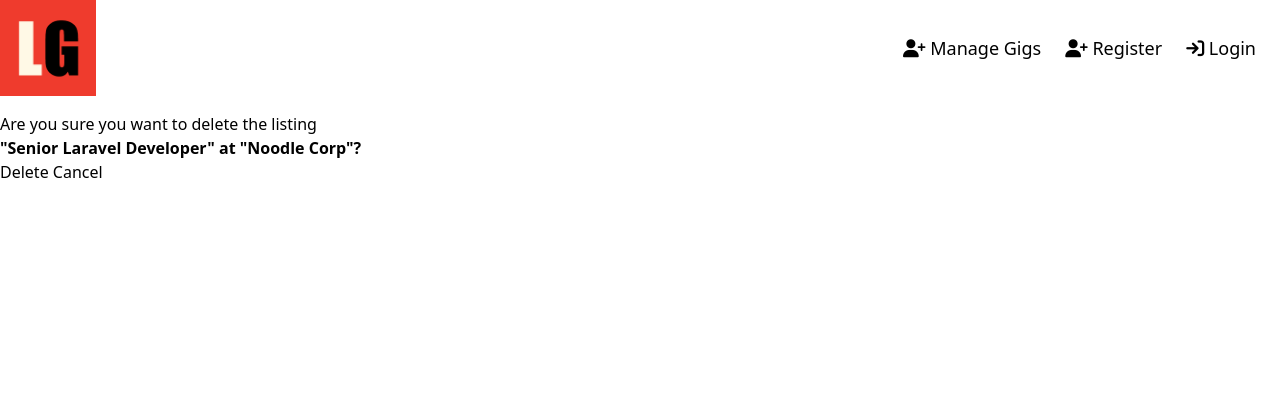
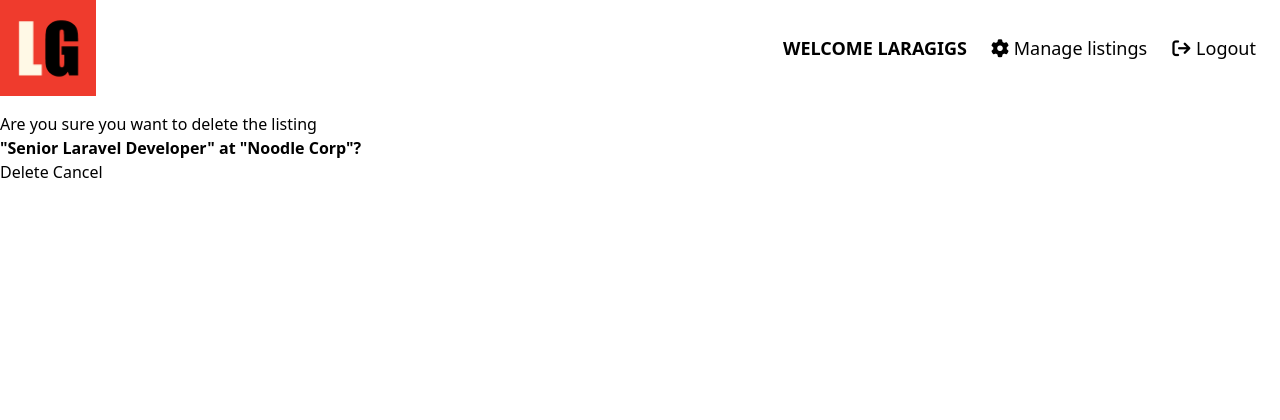
Before and after one commit to meenphilip/laragigs, a Django app: page /listings/9/delete/ in a window 1280 px wide. Shown: the top 420 px of the page. Run offline with Django 5.2, Linux system fonts and the light colour scheme; a user stored in the database is signed in; data comes from the database, SQL or seed files in the repository; parts of the project's set-up code (start-up, migrations or seed data) failed here and were passed over; some libraries are stand-ins or nearby versions.

Commit message:
Add conditional rendering of links to diffrent users

```diff
--- a/templates/navbar.html
+++ b/templates/navbar.html
@@ -13,21 +13,62 @@
 
   <!-- Navigation Links -->
   <ul class="flex space-x-6 mr-6 text-lg">
+    {% if request.user.is_authenticated %}
+      <li>
+        <span class="font-bold">WELCOME {{ request.user.first_name|default:request.user.username|upper }}</span>
+      </li>
       <li>
         <a href="{% url 'manage_listings' %}" class="hover:text-laravel">
-        <i class="fa-solid fa-user-plus"></i> Manage Gigs
+          <i class="fa-solid fa-gear"></i> Manage listings
         </a>
       </li>
-  <ul class="flex space-x-6 mr-6 text-lg">
+      <li>
+        <a href="{% url 'logout' %}" class="hover:text-laravel">
+          <i class="fa-solid fa-arrow-right-from-bracket"></i> Logout
+        </a>
+      </li>
+    {% else %}
       <li>
         <a href="#" class="hover:text-laravel">
           <i class="fa-solid fa-user-plus"></i> Register
         </a>
       </li>
       <li>
-      <a href="#" class="hover:text-laravel">
+        <a href="{% url 'login' %}" class="hover:text-laravel">
+          <i class="fa-solid fa-arrow-right-to-bracket"></i> Log-in
+        </a>
+      </li>
+    {% endif %}
+  </ul>
+</nav>
+
+
+
+
+  <!-- Navigation Links -->
+  {% comment %} <ul class="flex space-x-6 mr-6 text-lg">
+    {% if user.is_authenticated %}
+      <li>
+        <a href="{% url 'manage_listings' %}" class="hover:text-laravel">
+          Manage Gigs
+        </a>
+      </li>
+      <li>
+        <a href="{% url 'logout' %}" class="hover:text-laravel">
+          <i class="fa-solid fa-arrow-right-to-bracket"></i> Logout
+        </a>
+      </li>
+    {% else %}
+      <li>
+        <a href="{% url 'register' %}" class="hover:text-laravel">
+          <i class="fa-solid fa-user-plus"></i> Register
+        </a>
+      </li>
+      <li>
+        <a href="{% url 'login' %}" class="hover:text-laravel">
           <i class="fa-solid fa-arrow-right-to-bracket"></i> Login
         </a>
       </li>
+    {% endif %}
   </ul>
-</nav>
+</nav> {% endcomment %}
```
Lines whose indentation alone changed are shown as unchanged.
